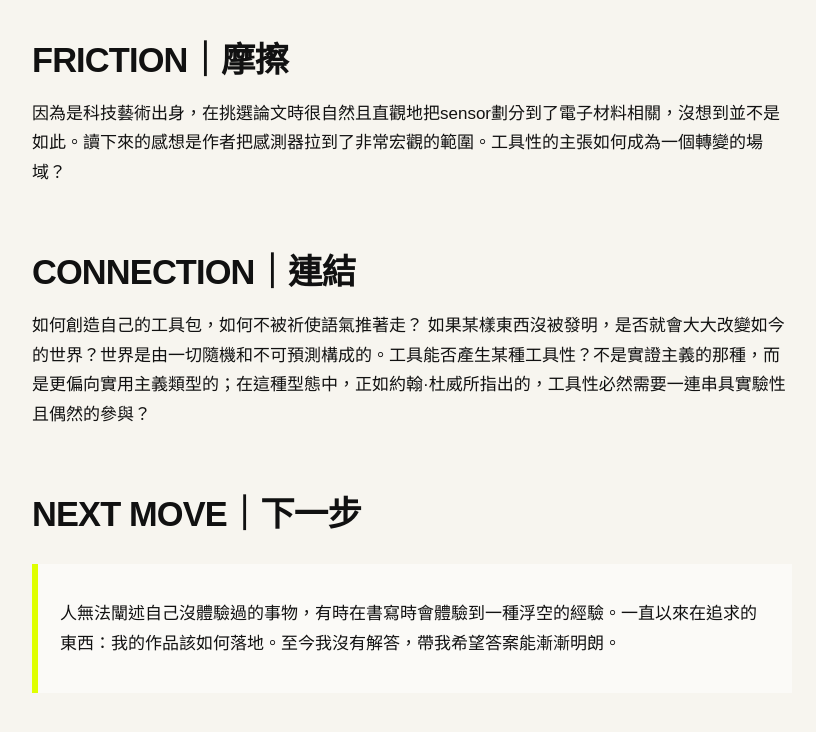
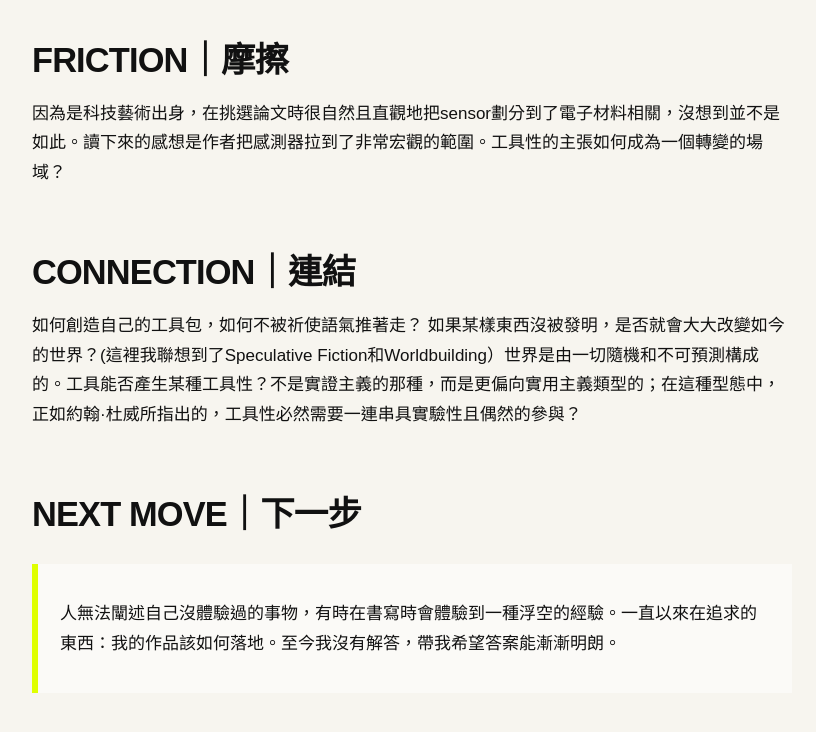
Before and after one commit to irisalco/fieldworkarchive, a Jekyll site: the page built from weeks/week-05.md, in a window 1280 px wide and 900 px high, scrolled down 3355 px, cut to the strip 89-821 px from the top of the window. Shown: the whole strip, without its empty margins (48-864 px from the left). Built offline with Jekyll 4.4.1, drawn with Linux system fonts in a browser that asks for light colours.

Commit message:
Update week-05.md

```diff
--- a/weeks/week-05.md
+++ b/weeks/week-05.md
@@ -30,7 +30,7 @@ permalink: /weeks/week-05/
 ## CONNECTION｜連結
 
 如何創造自己的工具包，如何不被祈使語氣推著走？
-如果某樣東西沒被發明，是否就會大大改變如今的世界？世界是由一切隨機和不可預測構成的。工具能否產生某種工具性？不是實證主義的那種，而是更偏向實用主義類型的；在這種型態中，正如約翰·杜威所指出的，工具性必然需要一連串具實驗性且偶然的參與？
+如果某樣東西沒被發明，是否就會大大改變如今的世界？(這裡我聯想到了Speculative Fiction和Worldbuilding）世界是由一切隨機和不可預測構成的。工具能否產生某種工具性？不是實證主義的那種，而是更偏向實用主義類型的；在這種型態中，正如約翰·杜威所指出的，工具性必然需要一連串具實驗性且偶然的參與？
 
 ## NEXT MOVE｜下一步
 
```
